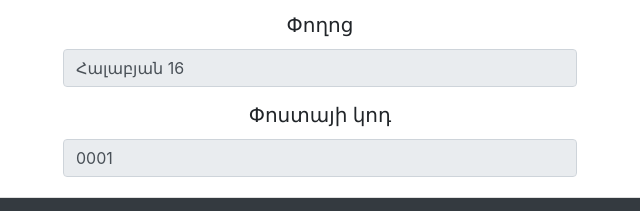
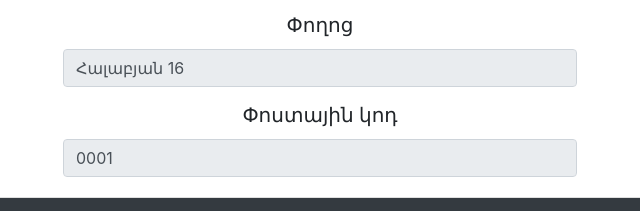
Before and after one commit to narekqechechyan/shop, a plain HTML site: page account.html in a window 1280 px wide. Shown: the part 845-1056 px from the top of the page, 320-960 px from the left. Drawn offline with nearby package versions, Linux system fonts and the light colour scheme.

Commit message:
Update account.html

```diff
--- a/account.html
+++ b/account.html
@@ -90,7 +90,7 @@
 							<h5 class="card-title">Երկիր</h5><input type="text" class="form-control" value="Հայաստան">
 							<h5 class="card-title mt-3">Քաղաք</h5><input type="text" class="form-control" value="Երևան">
 							<h5 class="card-title mt-3">Փողոց</h5><input type="text" class="form-control" value="Հալաբյան 16">
-							<h5 class="card-title mt-3">Փոստայի կոդ</h5><input type="text" class="form-control " value="0001">
+							<h5 class="card-title mt-3">Փոստային կոդ</h5><input type="text" class="form-control " value="0001">
 						</div>
 					</div>
 				</div>
```
